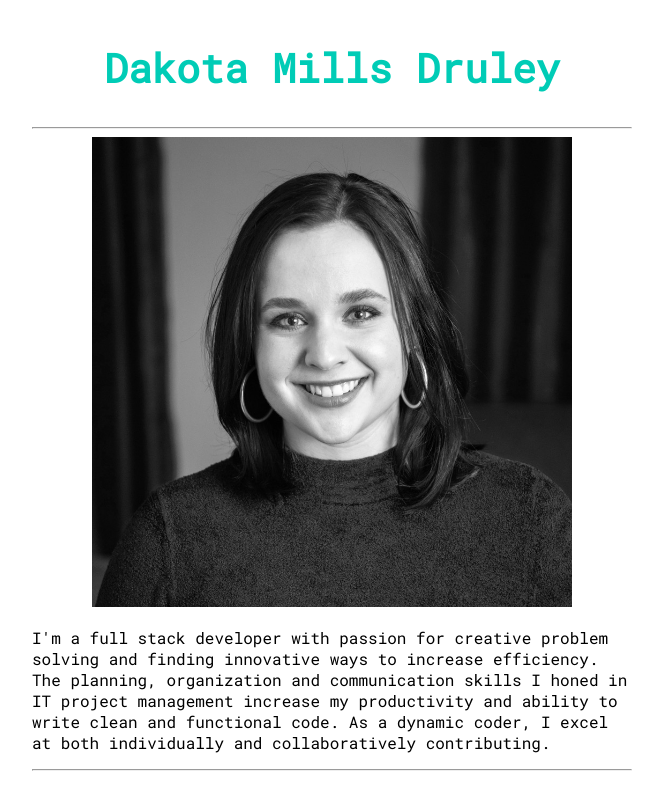
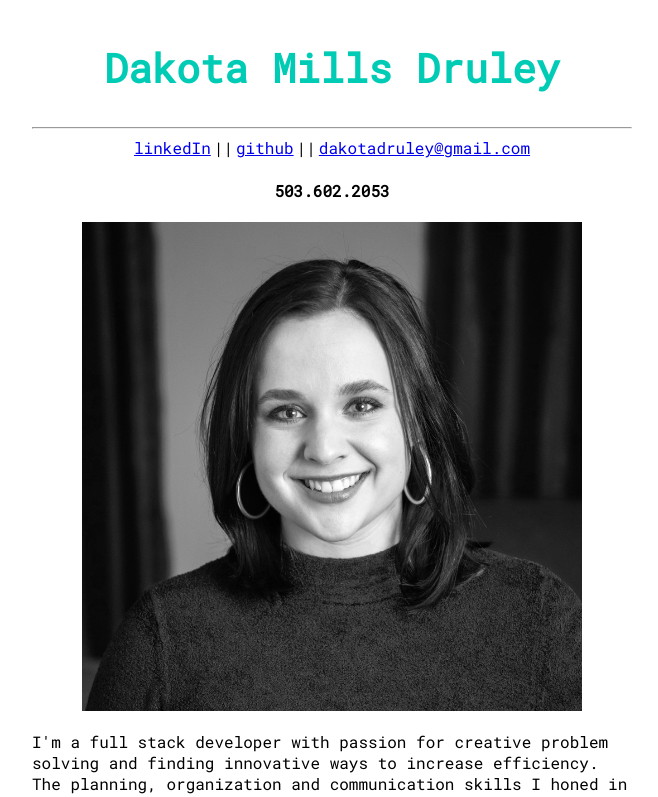
Before and after one commit to dakotadruley/portfolio, a React app: page / in a window 1280 px wide. Shown: the top 797 px of the page, without its empty margins (308-966 px from the left). Built offline with nearby package versions, Linux system fonts and the light colour scheme.

Commit message:
added contact info

```diff
--- a/src/components/Home/Home.css
+++ b/src/components/Home/Home.css
@@ -1,6 +1,7 @@
 .Home {
     text-align: center;
     max-width: 600px;
+    height: 100vh;
 
     h1 {
         font-size: 40px;
@@ -8,12 +9,15 @@
     }
 
     img {
-        width: 80%;
+        max-width: 500px;;
     }
 
     p {
         text-align: left;
+    }
 
+    aside {
+        display: inline;
     }
 
 
--- a/src/components/Home/Home.jsx
+++ b/src/components/Home/Home.jsx
@@ -7,6 +7,14 @@ const Home = () => {
     <section className={styles.Home}>
       <h1>Dakota Mills Druley</h1>
       <hr></hr>
+
+      <aside>
+        <a href="https://www.linkedin.com/in/dakota-druley/">linkedIn</a>||
+        <a href="https://github.com/dakotadruley">github</a>||
+        <a href="dakotadruley@gmail.com">dakotadruley@gmail.com</a>
+        <h4>503.602.2053</h4>
+      </aside>
+
       <img src="public/mebwsquare.jpeg" />
       <p>I'm a full stack developer with passion for creative problem solving and finding innovative ways to increase efficiency. The planning, organization and communication skills I honed in IT project management increase my productivity and ability to write clean and functional code. As a dynamic coder, I excel at both individually and collaboratively contributing. </p>
       <hr></hr>
```
